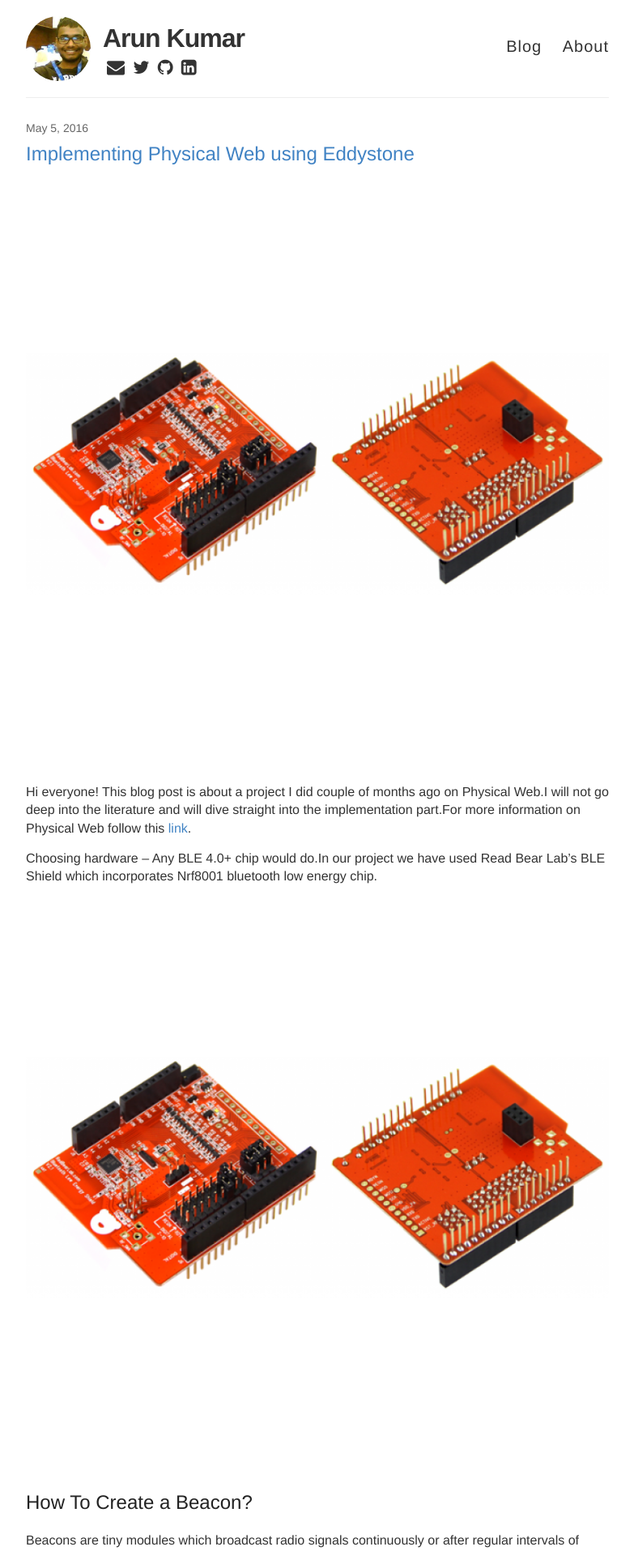
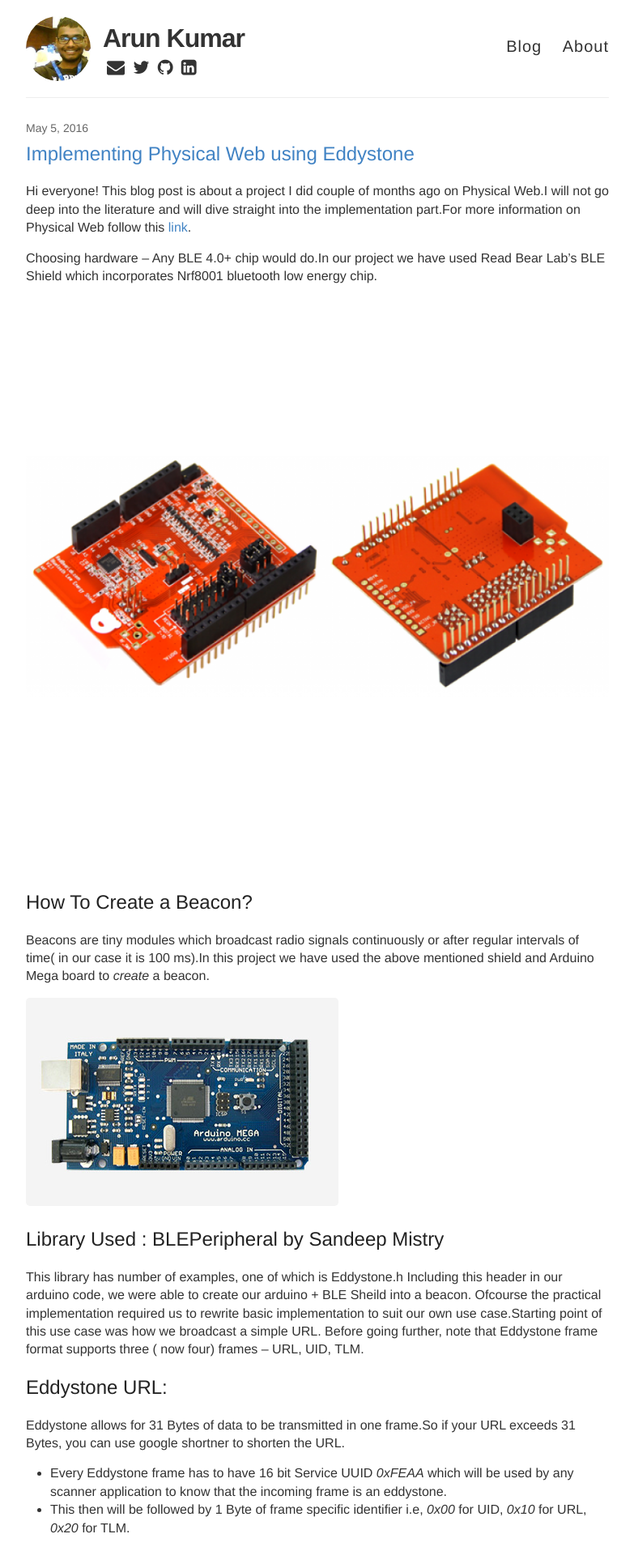
Before and after one commit to ioarun/ioarun.github.io, a Jekyll site: the page built from index.html, in a window 1280 px wide. Shown: the top 1915 px of the page at 81% size, without its empty margins (248-1031 px from the left). Built offline with Jekyll 4.4.1, drawn with Linux system fonts in a browser that asks for light colours; nearby versions of some CDN libraries; some web fonts are replaced.

Commit message:
first commit

```diff
--- a/index.html
+++ b/index.html
@@ -7,11 +7,7 @@
     <article class="post">
       <span class="post-meta">{{ post.date | date: "%b %-d, %Y" }}</span>
       <h2><a href="{{ site.baseurl }}{{ post.url }}">{{ post.title }}</a></h2>
-      {% if post.title-img %}
-      <div class="image-wrapper" >
-          <img src="{{ site.url }}/{{ post.title-img }}" alt="Title Image"/>
-      </div>
-      {% endif %}
+
       <div class="entry">
         {{ post.excerpt }}
       </div>
```
